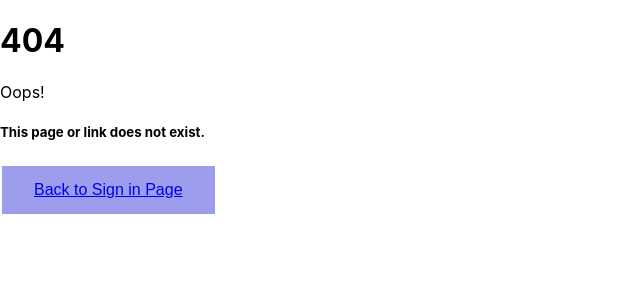
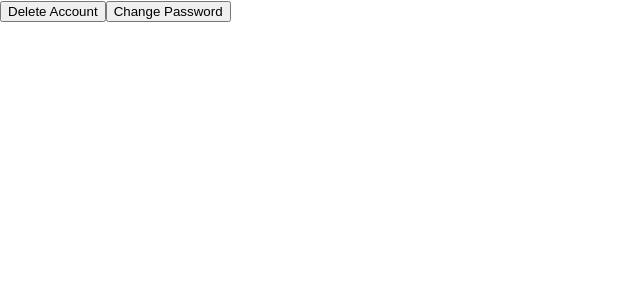
Before and after one commit to OmarMutd/Cross-Chat, a React (Create React App) app: page /ManageAccount in a window 1280 px wide. Before the commit this address had no page. Shown: the top 300 px of the page, without its empty margins (0-640 px from the left). Built offline with nearby package versions, Linux system fonts and the light colour scheme.

Commit message:
Added delete Account , and change password, with manageacount route

```diff
--- a/src/App/App.js
+++ b/src/App/App.js
@@ -5,7 +5,7 @@ import SignInPage from '../SignInPage/SignInPage'
 import ChatPage from '../ChatPage/ChatPage'
 import PageDoesNotExist from '../PageDoesNotExist/PageDoesNotExist'
 import CreateAnAccount from '../CreateAnAccount/CreateAnAccount'
-
+import ManageAccount from '../ManageAccount/ManageAccount'
 
 // import ErrorBoundary from './ErrorBoundary';
 
@@ -19,6 +19,7 @@ function App() {
        <Route path='/SignInPage' component={SignInPage}/>
        <Route path='/ChatPage' component={ChatPage}/>
        <Route path='/CreateAnAccount' component={CreateAnAccount}/>
+       <Route path='/ManageAccount' component={ManageAccount} />
        <Route component={PageDoesNotExist}/>
        </Switch>
       </div>
--- a/src/LandingPage/LandingPage.js
+++ b/src/LandingPage/LandingPage.js
@@ -25,6 +25,10 @@ export class LandingPage extends Component {
     <Link to="/CreateAnAccount">Create An Account</Link>
     </button>
 
+    <button className='manage-account'>
+      <Link to='/ManageAccount'>Manage Account</Link>
+    </button>
+
       </div>
       </div>
 
--- /dev/null
+++ b/src/ManageAccount/ManageAccount.js
@@ -0,0 +1,13 @@
+import React from 'react'
+
+// Add date account was created? C [R] UD
+function ManageAccount() {
+    return (
+        <div>
+           <button to="/DeleteAccount"> Delete Account</button>
+           <button to="/ChangePassword"> Change Password</button>
+        </div>
+    )
+}
+
+export default ManageAccount;
```
Also changed, not shown: src/ManageAccount/ManageAccount.css (added).
